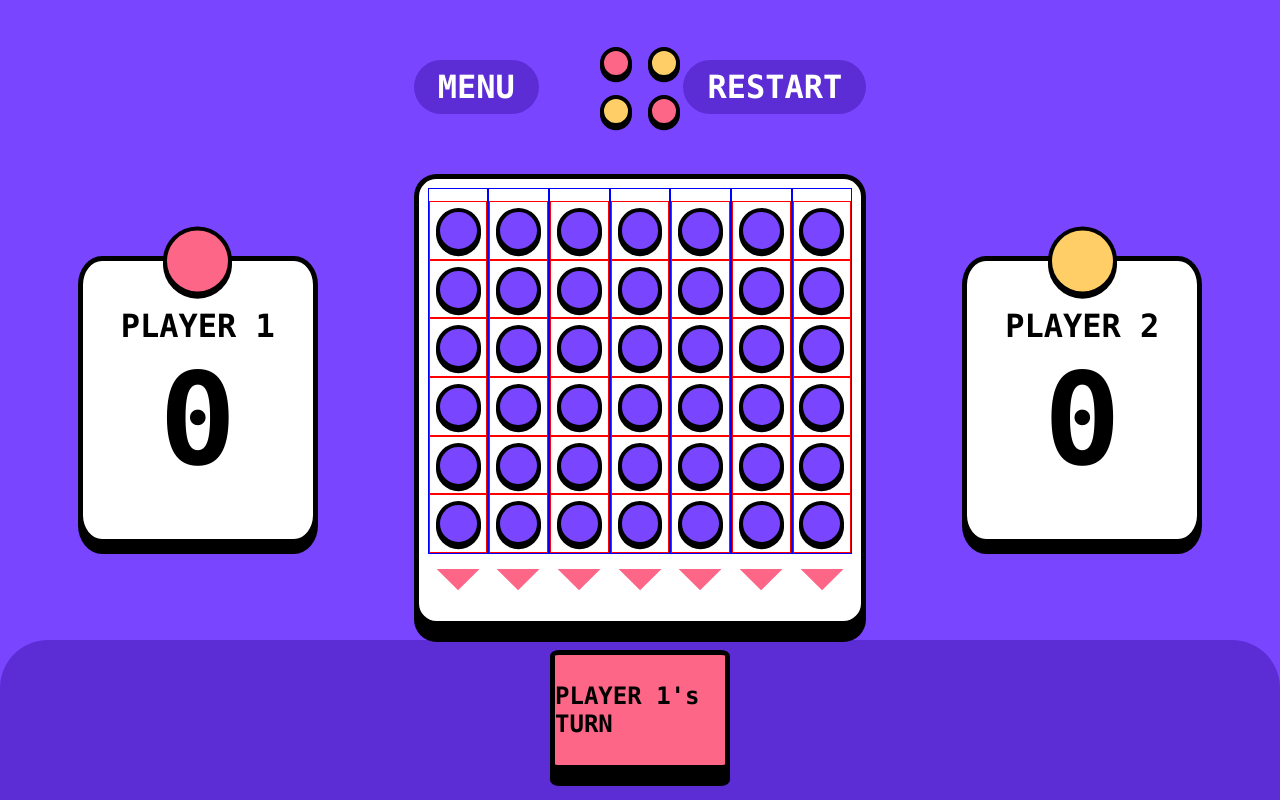
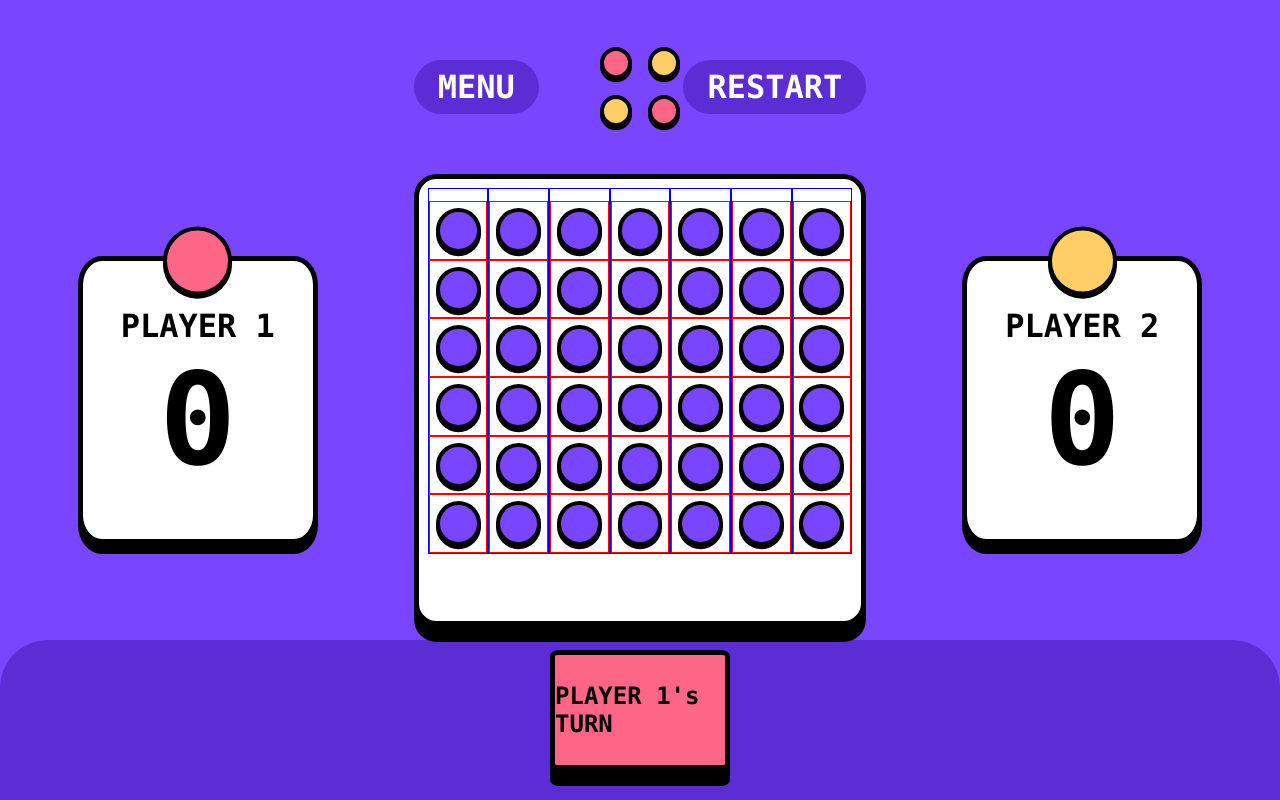
Before and after one commit to wandy0394/connect4, a React (Vite) app: page / in a window 1280 px wide. Built offline with nearby package versions, Linux system fonts and the light colour scheme.

Commit message:
fixedd issue where chevron had thin border when rotated 45 deg

```diff
--- a/src/components/Chevron/Chevron.tsx
+++ b/src/components/Chevron/Chevron.tsx
@@ -10,7 +10,7 @@ export default function Chevron(props:Props) {
         <div className={styles.chevronContainer}>
             <div
                 style={{
-                    background:`linear-gradient(to right top, ${COLOR_DICT[currentPlayer]} 50%, transparent 50%)`
+                    background:`linear-gradient(to right top, ${COLOR_DICT[currentPlayer]} 50%, transparent 50%) border-box`
                 }}
                 className={styles.chevron}
             />
--- a/src/components/Chevron/chevron.module.css
+++ b/src/components/Chevron/chevron.module.css
@@ -6,5 +6,4 @@
     width:50%;
     aspect-ratio: 1/1;
     transform: translateX(50%) rotate(-45deg);
-    border:0;
 }
--- a/src/components/GameBoard/GameBoard.module.css
+++ b/src/components/GameBoard/GameBoard.module.css
@@ -30,6 +30,9 @@
     cursor:pointer;
 }
 
+.chevron {
+    visibility: hidden;
+}
 .chevrons:hover {
     cursor:pointer;
 }
--- a/src/components/GameBoard/GameBoard.tsx
+++ b/src/components/GameBoard/GameBoard.tsx
@@ -88,7 +88,7 @@ export default function GameBoard(props:Props) {
                                 onMouseEnter={()=>showChevron(index)}
                                 onClick={()=>handleChevronClick(index)}
                             >
-                                <div id={'popout-'+index}>
+                                <div id={'popout-'+index} className={styles.chevron}>
                                     <Chevron currentPlayer={currentPlayer}/>
                                 </div>
                             </div>
```
